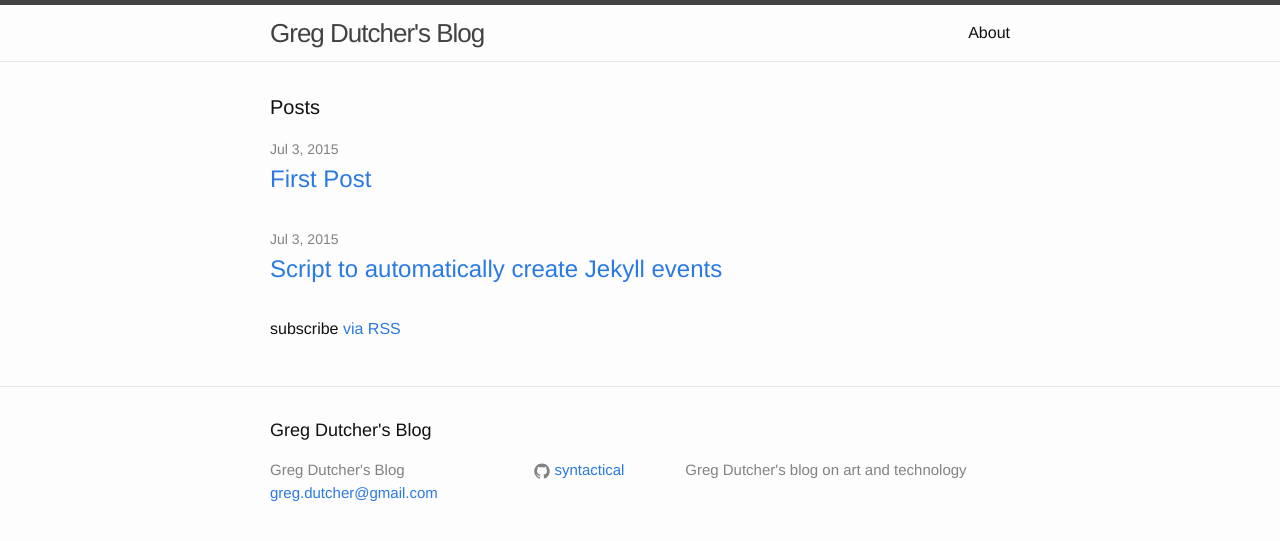
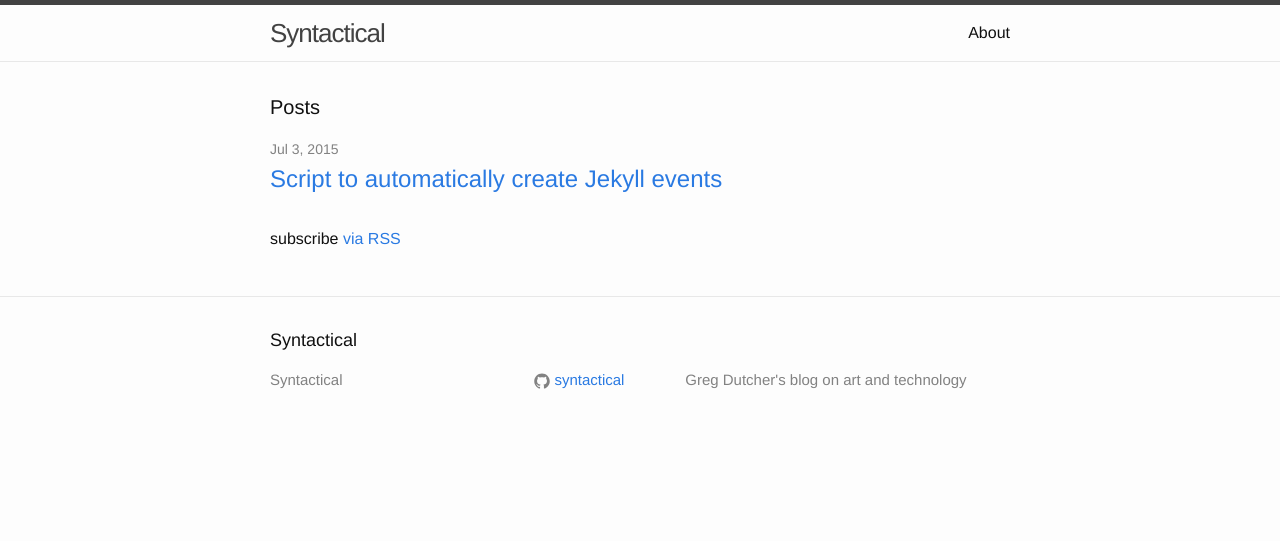
Before and after one commit to eatingflowers/eatingflowers.github.io, a Jekyll site: the page built from index.html, in a window 1280 px wide. Shown: the top 541 px of the page. Built offline with Jekyll 4.4.1, drawn with Linux system fonts in a browser that asks for light colours.

Commit message:
delete first post

```diff
--- a/_config.yml
+++ b/_config.yml
@@ -1,6 +1,5 @@
 # Site settings
-title: Greg Dutcher's Blog
-email: greg.dutcher@gmail.com
+title: Syntactical
 description: > # this means to ignore newlines until "baseurl:"
   Greg Dutcher's blog on art and technology
 baseurl: "" # the subpath of your site, e.g. /blog/
--- a/_posts/2015-07-03-first-post.markdown
+++ /dev/null
@@ -1,6 +0,0 @@
----
-layout: post
-title: "First Post"
-date:   2015-07-03 19:20:00
----
-Hi everyone, this is my blog.  I'll be posting things related to art and technology here.
```
